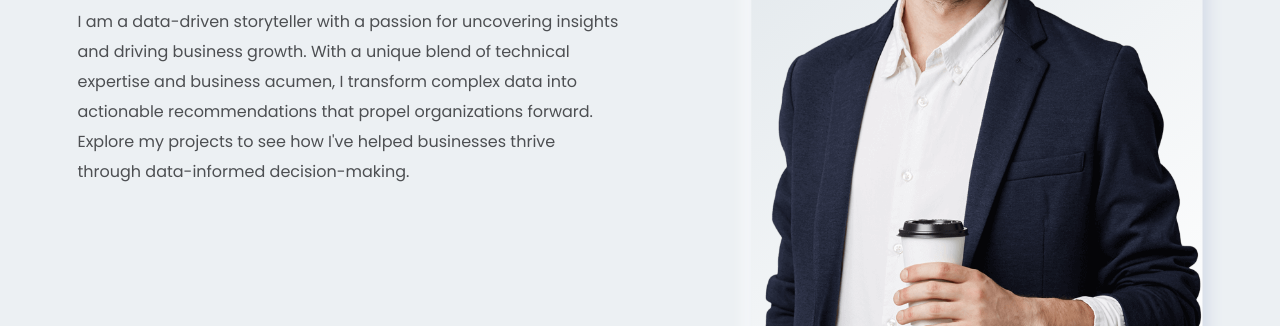
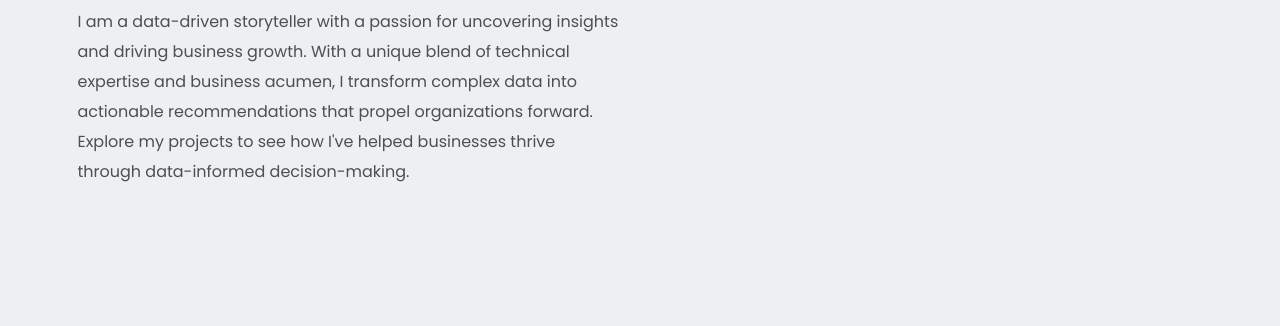
Before and after one commit to CharaD7/BelindaSedodey, a plain HTML site: page index.html in a window 1280 px wide. Shown: the part 431-757 px from the top of the page. Drawn offline with Linux system fonts and the light colour scheme; a web font is replaced by a local one.

Commit message:
Removed banner

```diff
--- a/index.html
+++ b/index.html
@@ -122,13 +122,6 @@
                             </div>
                         </div>
 
-                        <div class="order-1 order-lg-2 col-lg-5">
-                            <div class="thumbnail">
-                                <div class="inner">
-                                    <img src="assets/images/slider/banner-01.png" alt="Personal Portfolio Images">
-                                </div>
-                            </div>
-                        </div>
                     </div>
                 </div>
             </div>
```
